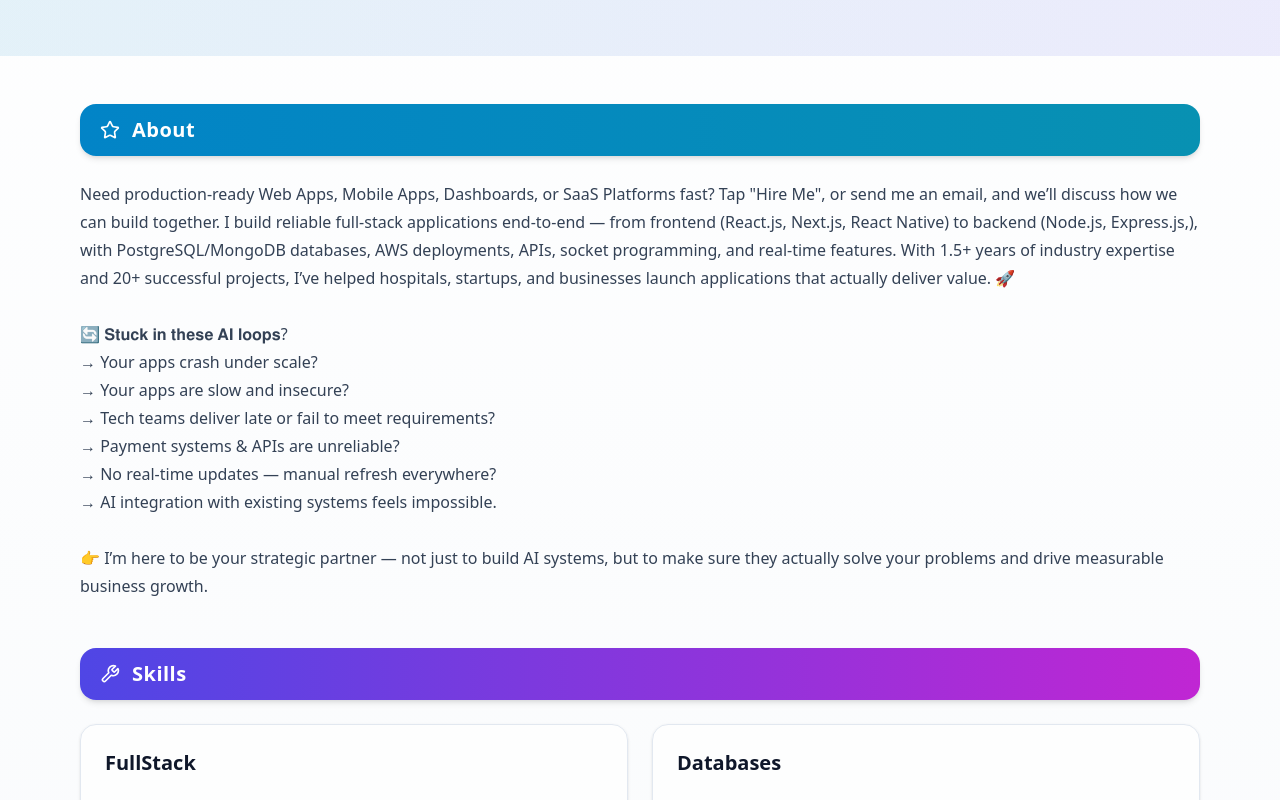
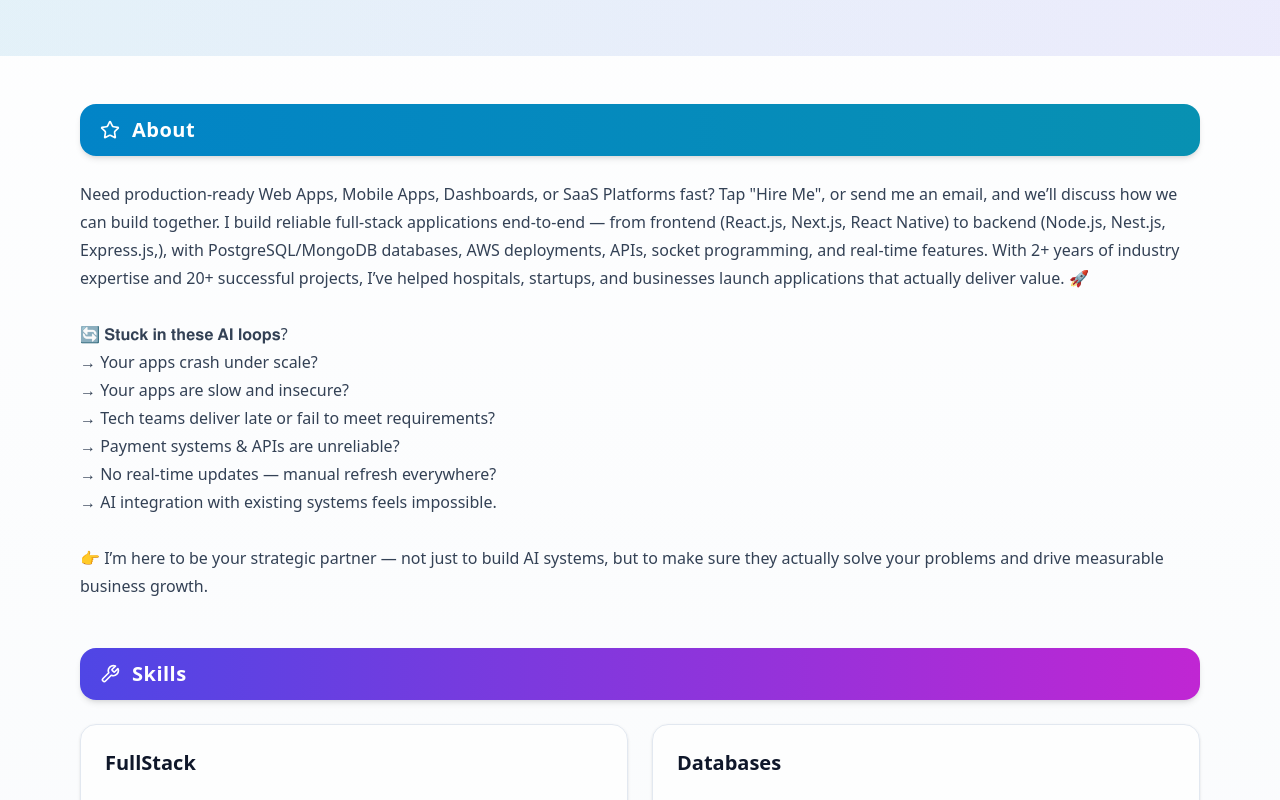
Before and after one commit to zamanali423/zaman-ali-portfolio, a Next.js app: page / in a window 1280 px wide. Shown: the part 445-1245 px from the top of the page. Built offline with nearby package versions, Linux system fonts and the light colour scheme.

Commit message:
Update page.tsx

```diff
--- a/app/page.tsx
+++ b/app/page.tsx
@@ -382,9 +382,9 @@ export default function Page() {
             Platforms fast? Tap "Hire Me", or send me an email, and we’ll
             discuss how we can build together. I build reliable full-stack
             applications end-to-end — from frontend (React.js, Next.js, React
-            Native) to backend (Node.js, Express.js,), with PostgreSQL/MongoDB
+            Native) to backend (Node.js, Nest.js, Express.js,), with PostgreSQL/MongoDB
             databases, AWS deployments, APIs, socket programming, and real-time
-            features. With 1.5+ years of industry expertise and 20+ successful
+            features. With 2+ years of industry expertise and 20+ successful
             projects, I’ve helped hospitals, startups, and businesses launch
             applications that actually deliver value. 🚀
             <br />
```
